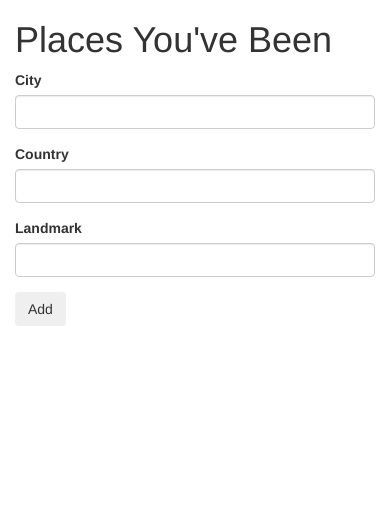
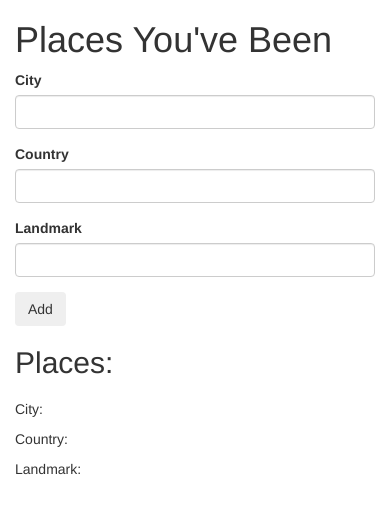
Before and after one commit to OskarRadon/places-youve-been, a plain HTML site: page Desktop/places/index.html in a window 390 px wide. Drawn offline with Linux system fonts and the light colour scheme.

Commit message:
add places content

```diff
--- a/Desktop/places/index.html
+++ b/Desktop/places/index.html
@@ -29,7 +29,20 @@
             </div>
             <button type="submit" class="btn">Add</button>
           </form>
+          <h2>Places:</h2>
+          <ul id="places">
+
+          </ul>
         </div>
+
+        <div class="col-md-6">
+          <div id="show-places">
+            <h2></h2>
+            <p>City: <span class="city"></span></p>
+            <p>Country: <span class="country"></span></p>
+            <p>Landmark: <span class="landmark"></span></p>
+
+          </div>
       </div>
     </div>
   </body>
```
